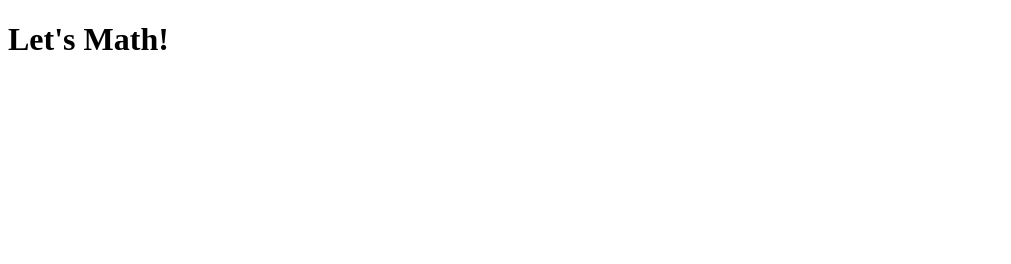
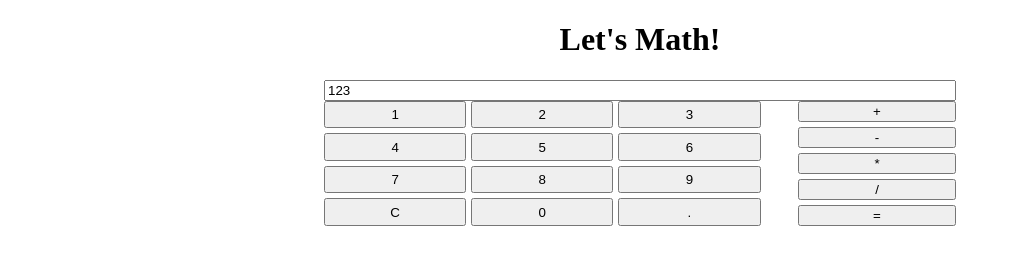
Before and after one commit to rajas2211/odin-calculator, a plain HTML site: page index.html in a window 1280 px wide. Shown: the whole page, without its empty margins (0-1011 px from the left). Drawn offline with Linux system fonts and the light colour scheme.

Commit message:
Make basic calculator skeleton

```diff
--- a/index.html
+++ b/index.html
@@ -10,5 +10,34 @@
 </head>
 <body>
     <h1>Let's Math!</h1>
+    <div class="calculator-container">
+        <div class="display-container">
+            <input type="text" name="display" id="display" value="123">
+        </div>
+        <div class="buttons-container">
+            <div class="numbers-container">
+                <button class="number" id="1" value="1">1</button>
+                <button class="number" id="2" value="2">2</button>
+                <button class="number" id="3" value="3">3</button>
+                <button class="number" id="4" value="4">4</button>
+                <button class="number" id="5" value="5">5</button>
+                <button class="number" id="6" value="6">6</button>
+                <button class="number" id="7" value="7">7</button>
+                <button class="number" id="8" value="8">8</button>
+                <button class="number" id="9" value="9">9</button>
+                <button class="number" id="C" value="C">C</button>
+                <button class="number" id="0" value="0">0</button>
+                <button class="number" id="." value=".">.</button>
+            </div>
+            <div class="operators-container">
+                <button class="operator" id="+" value=" + ">+</button>
+                <button class="operator" id="-" value=" - ">-</button>
+                <button class="operator" id="*" value=" * ">*</button>
+                <button class="operator" id="/" value=" / ">/</button>
+                <button class="operator" id="=" value=" = ">=</button>
+            </div>
+
+        </div>
+    </div>
 </body>
 </html>
--- a/style.css
+++ b/style.css
@@ -0,0 +1,44 @@
+body{
+    height: 100%;
+    text-align: center;
+
+}
+
+.calculator-container{
+    width: 50%;
+    align-self: center;
+    display: flex;
+    flex-direction: column;
+    margin: auto;
+    /* width:auto; */
+}
+
+.display-container{
+    flex:1;
+    display: flex;
+}
+.display-container>input{
+    flex:1;
+}
+
+.buttons-container{
+    display: flex;
+}
+
+.numbers-container{
+    display: flex;
+    flex-wrap: wrap;
+    flex:3;
+    gap: 5px;
+}
+
+button.number{
+    width:30%;
+}
+
+.operators-container{
+    display: flex;
+    flex-direction: column;
+    flex:1;
+    gap: 5px;
+}
```
